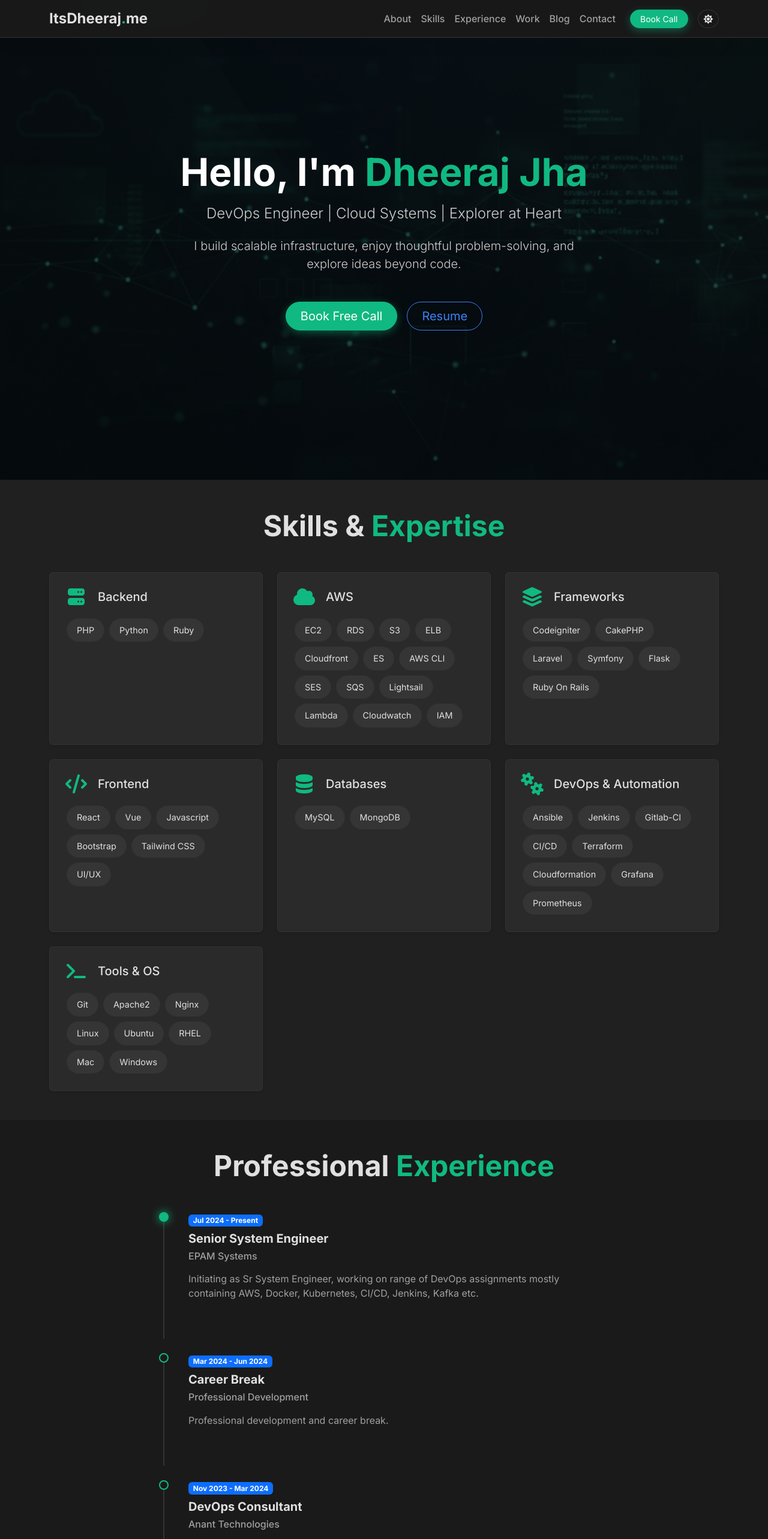
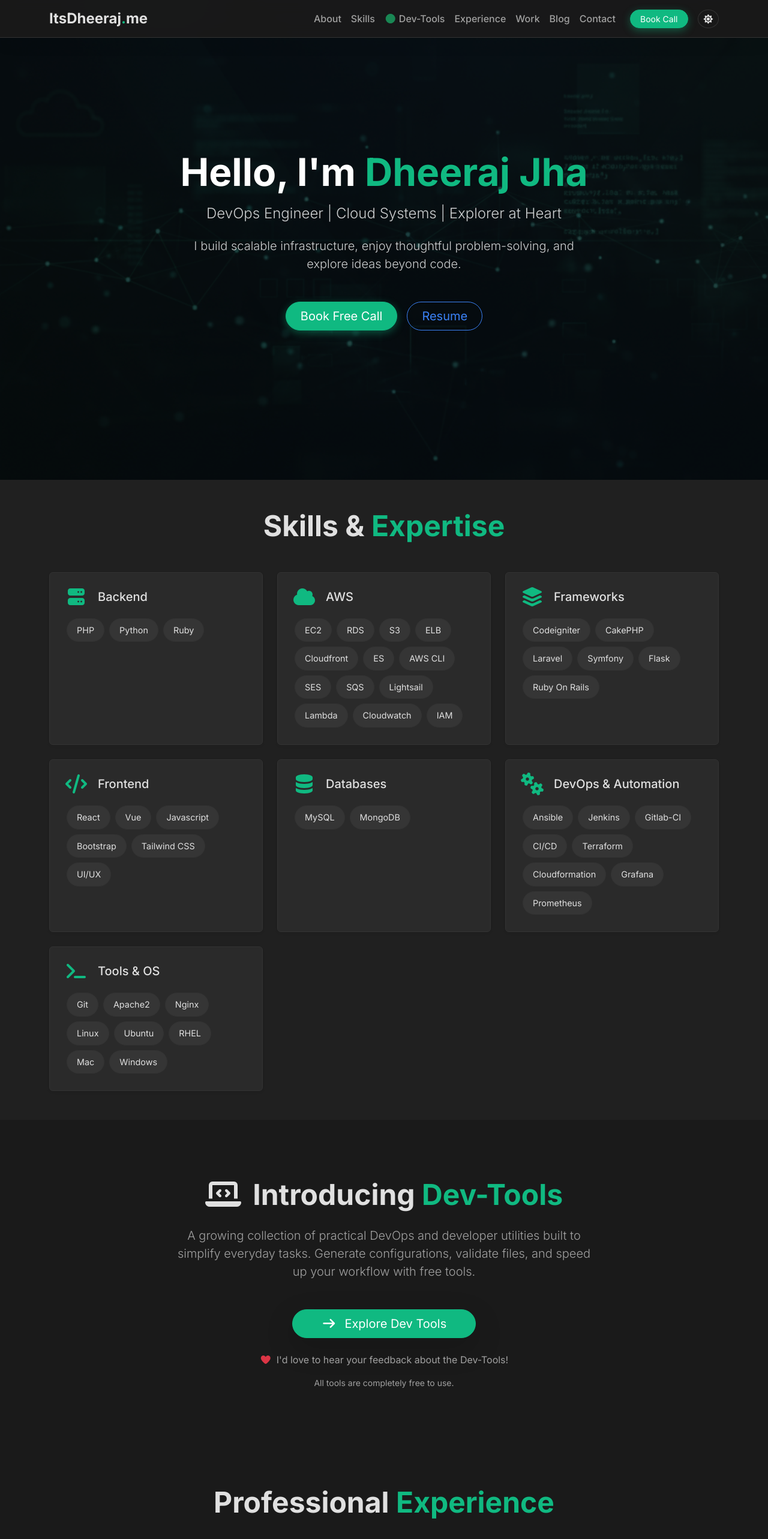
Before and after one commit to itsdheerajdotme/itsdheeraj.me, a Next.js app: page / in a window 1280 px wide. Shown: the top 2566 px of the page at 60% size. Built offline with nearby package versions, Linux system fonts and the light colour scheme.

Commit message:
Updated navbar, introducing dev-tools

```diff
--- a/src/app/page.js
+++ b/src/app/page.js
@@ -4,6 +4,7 @@ import Experience from '@/components/Experience';
 import Projects from '@/components/Projects';
 import BookingSection from '@/components/BookingSection';
 import BlogSection from '@/components/BlogSection';
+import DevtoolsSection from '@/components/DevtoolsSection';
 import Contact from '@/components/Contact';
 import portfolioData from '@/data/portfolio.json';
 
@@ -12,10 +13,11 @@ export default function Home() {
         <main>
             <Hero profile={portfolioData.profile} />
             <Skills skills={portfolioData.skills} />
+            <DevtoolsSection />
             <Experience experience={portfolioData.experience} />
             <Projects projects={portfolioData.projects} />
+            <BlogSection />
             <BookingSection />
-            <BlogSection />
             <Contact profile={portfolioData.profile} />
         </main>
     );
--- /dev/null
+++ b/src/components/DevtoolsSection.js
@@ -0,0 +1,31 @@
+'use client';
+import Link from 'next/link';
+
+export default function DevtoolsSection() {
+    return (
+        <section id="devtools" className="py-5 bg-dark-alt text-center">
+            <div className="container" data-aos="fade-up">
+                <br></br>
+            <br></br>
+                <h2 className="fw-bold mb-4 display-5"><i className="fas fa-laptop-code me-2"></i> Introducing <span className="text-accent">Dev-Tools</span></h2>
+                <p className="lead text-muted mb-5 mx-auto" style={{ maxWidth: '700px' }}>
+                    A growing collection of practical DevOps and developer utilities built to simplify everyday tasks. Generate configurations, validate files, and speed up your workflow with free tools.
+                </p>
+
+                <Link
+                    href="https://dev-tools.itsdheeraj.me?from=devtools-section"
+                    target="_blank"
+                    rel="noopener noreferrer"
+                    className="btn btn-primary btn-lg px-5 rounded-pill shadow-lg"
+                >
+                    <i className="fas fa-arrow-right me-2"></i> Explore Dev Tools
+                </Link>
+
+                <p className="text-muted mt-4 mx-auto"><i className="fas fa-heart me-2 text-danger"></i>I'd love to hear your feedback about the Dev-Tools!</p>
+                <p className="text-muted mt-3 small">All tools are completely free to use.</p>
+            </div>
+            <br></br>
+            <br></br>
+        </section>
+    );
+}
--- a/src/components/Navbar.js
+++ b/src/components/Navbar.js
@@ -96,6 +96,12 @@ export default function Navbar({ profile }) {
                             <a href="#skills" className="nav-link" onClick={(e) => handleScroll(e, 'skills')}>Skills</a>
                         </li>
                         <li className="nav-item">
+                            <a href="#devtools" className="nav-link" onClick={(e) => handleScroll(e, 'devtools')}>
+                                <i className="fas fa-circle me-1 text-success"></i>
+                                Dev-Tools
+                            </a>
+                        </li>
+                        <li className="nav-item">
                             <a href="#experience" className="nav-link" onClick={(e) => handleScroll(e, 'experience')}>Experience</a>
                         </li>
                         <li className="nav-item">
@@ -107,11 +113,13 @@ export default function Navbar({ profile }) {
                         <li className="nav-item">
                             <a href="#contact" className="nav-link" onClick={(e) => handleScroll(e, 'contact')}>Contact</a>
                         </li>
+
                         <li className="nav-item ms-lg-3 d-none d-lg-block">
                             <Link href="#booking" onClick={(e) => handleScroll(e, 'booking')} className="btn btn-primary btn-sm rounded-pill px-3">
                                 Book Call
                             </Link>
                         </li>
+
                         <li className="nav-item ms-lg-3">
                             <button
                                 id="theme-toggle"
```
